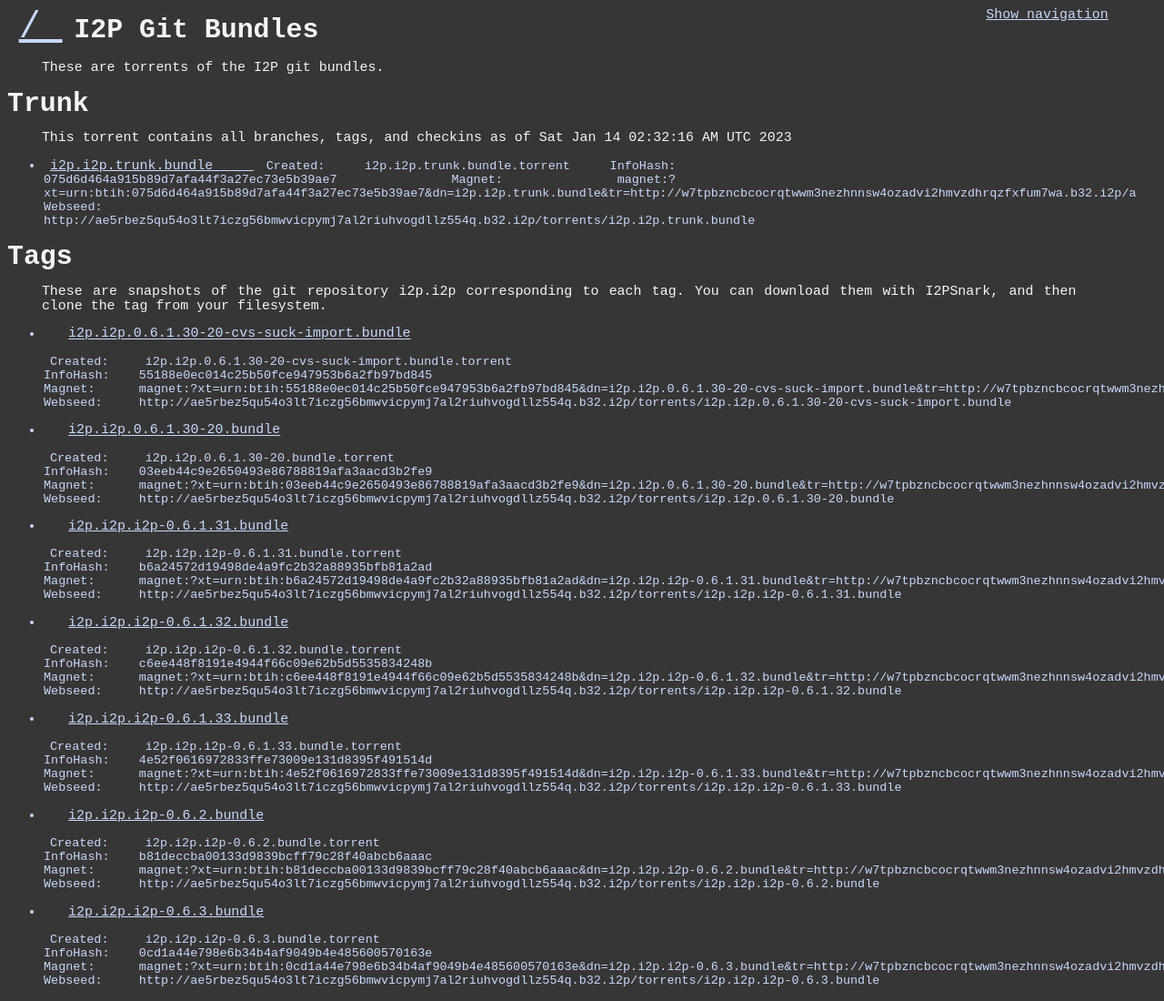
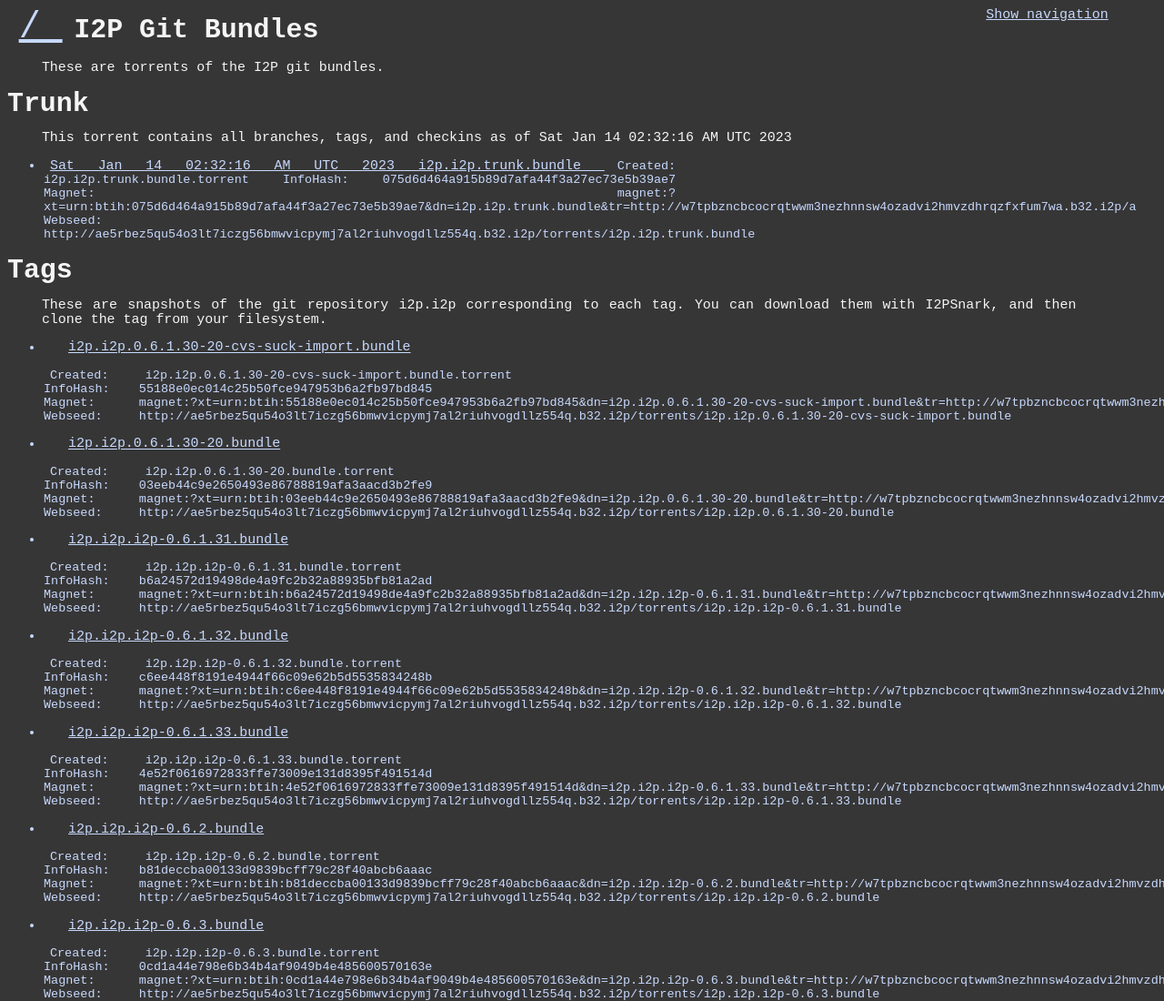
Before and after one commit to eyedeekay/git-bundle-generation-script.sh, a plain HTML site: page TORRENTS.html in a window 1280 px wide. Shown: the top 1100 px of the page at 91% size. Drawn offline with Linux system fonts and the light colour scheme.

Commit message:
page generation update for: 2023-01-14 02:50:10.701814373 +0000 UTC m=+5.622471374

```diff
--- a/TORRENTS.html
+++ b/TORRENTS.html
@@ -73,7 +73,7 @@
     <ul>
       <li>
         <a href="/torrents/i2p.i2p.trunk.bundle">
-          i2p.i2p.trunk.bundle
+          Sat Jan 14 02:32:16 AM UTC 2023 i2p.i2p.trunk.bundle
         </a>
         <code>
           Created:     i2p.i2p.trunk.bundle.torrent
```
Also changed, not shown: 2 other files.
